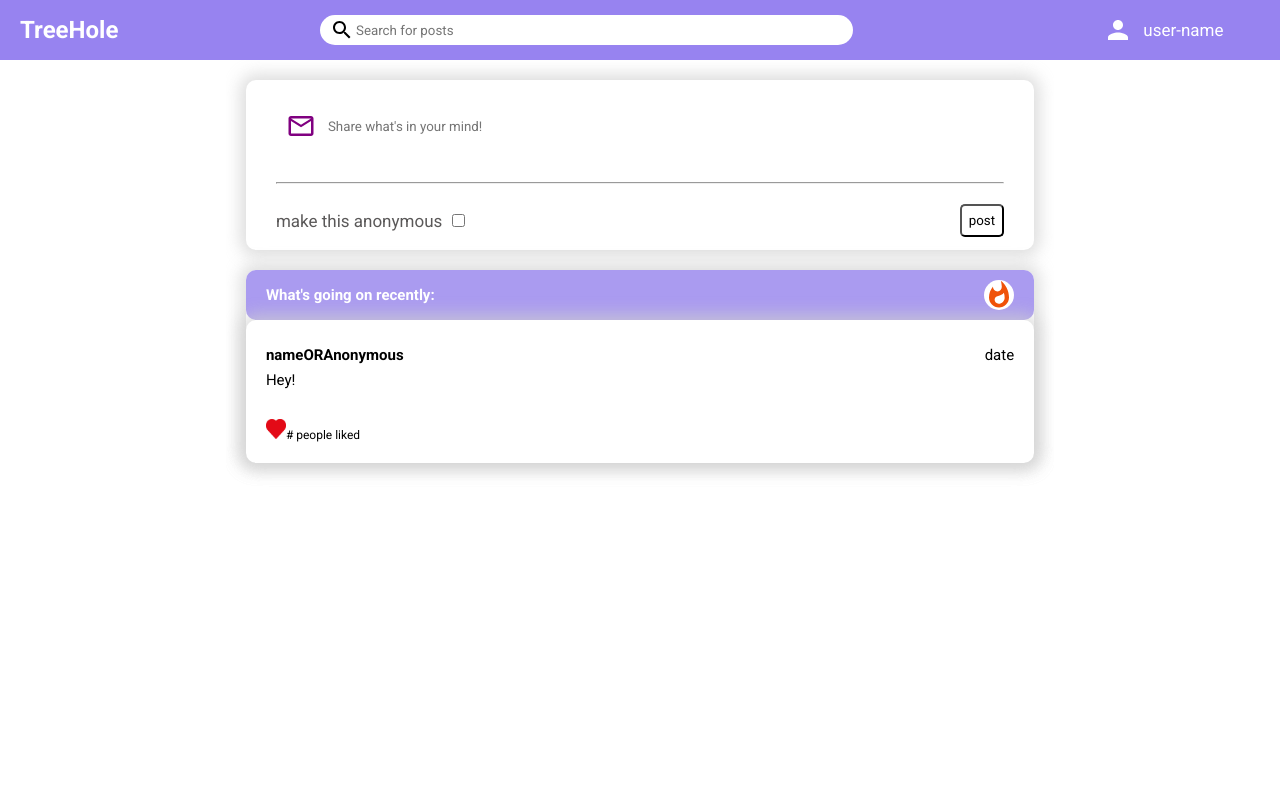
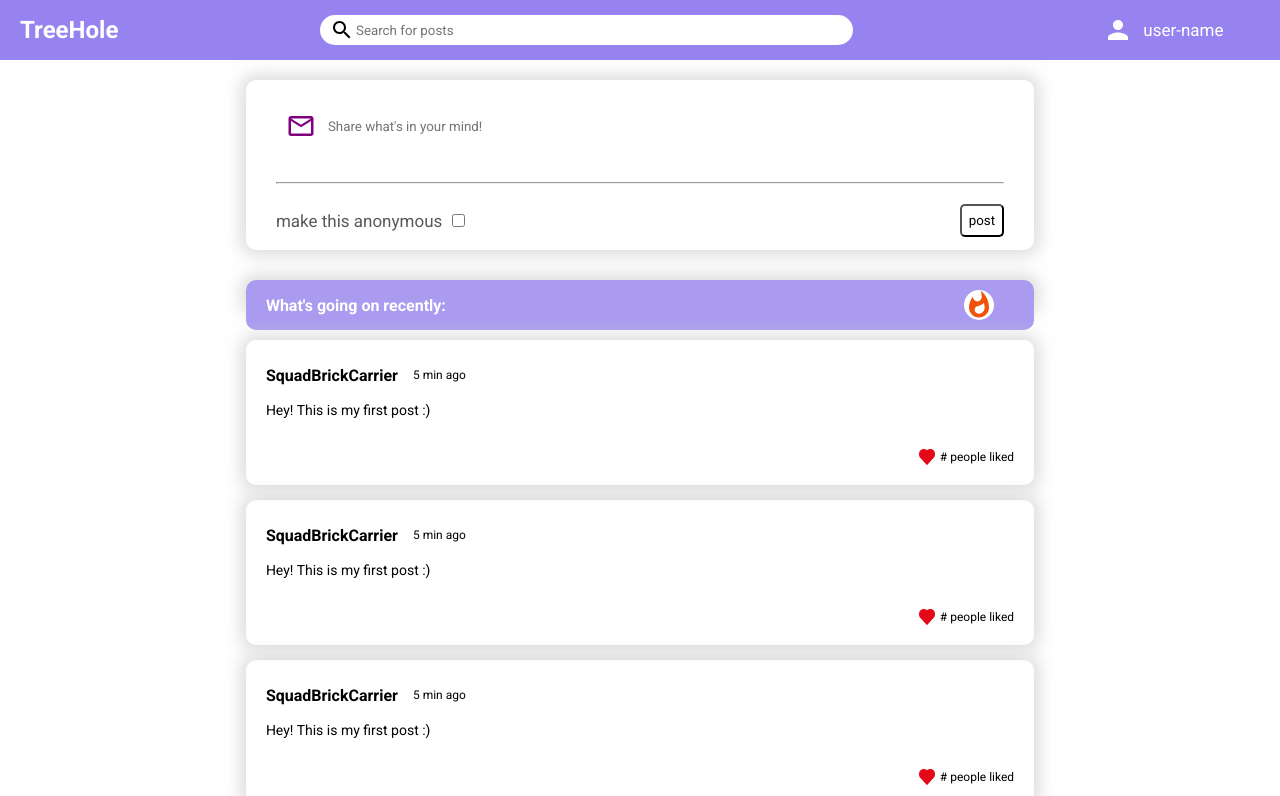
Before and after one commit to Squad-BrickCarriers/CS35L_SquadBrickCarriers-Final-Project, a React (Create React App) app: page / in a window 1280 px wide. Shown: the top 796 px of the page. Built offline with nearby package versions, Linux system fonts and the light colour scheme.

Commit message:
homepage finished

```diff
--- a/src/components/feed/Feed.jsx
+++ b/src/components/feed/Feed.jsx
@@ -1,12 +1,21 @@
 import "./feed.css"
 import Share from "../share/Share"
 import Post from "../post/Post"
+import PostPanel from "../postPanel/PostPanel"
 
 export default function Feed(){
     return(
         <div className="feed">
             <div className="feedWrapper">
                 <Share/>
+                <PostPanel/>
+                <Post/>
+                <Post/>
+                <Post/>
+                <Post/>
+                <Post/>
+                <Post/>
+                <Post/>
                 <Post/>
             </div>
         </div>
--- a/src/components/feed/feed.css
+++ b/src/components/feed/feed.css
@@ -1,7 +1,6 @@
 .feed{
     flex: 5.5;
     height: 100vh;
-    overflow-y: scroll;
 }
 
 .feedWrapper{
--- a/src/components/post/Post.jsx
+++ b/src/components/post/Post.jsx
@@ -3,19 +3,14 @@ import {Whatshot} from "@material-ui/icons"
 
 export default function Post(){
     return(
-        <div className="postPanel">
-            <div className="postPanelTop">
-                <span className="panelText">What's going on recently:</span>
-                <Whatshot className="rank"/>
-            </div>
         <div className="post">
             <div className="postWrapper">
                 <div className="postTop">
-                        <span className="postName">nameORAnonymous</span>
-                        <span className="postDate">date</span>
+                    <span className="postName">SquadBrickCarrier</span>
+                    <span className="postDate">5 min ago</span>
                 </div>
                 <div className="postCenter">
-                        <span className="postText">Hey!</span>
+                    <span className="postText">Hey! This is my first post :)</span>
                 </div>
                 <div className="postBottom">
                     <div className="postBottomLeft"></div>
@@ -28,6 +23,5 @@ export default function Post(){
                 </div>
             </div>
         </div>
-        </div>
     )
 }
--- a/src/components/post/post.css
+++ b/src/components/post/post.css
@@ -1,38 +1,3 @@
-.rank{
-    font-size: 30px !important;
-    margin-top: 10px;
-    margin-bottom: 10px;
-    margin-right: 20px;
-    cursor: pointer;
-    color:rgb(240, 82, 9);
-    background-color: white;
-    border-radius: 30px;
-}
-
-.postPanel{
-    width: 100%;
-    border-radius: 10px;
-    margin-top: 20px;
-    -webkit-box-shadow: 0px 0px 16px 6px rgba(207,207,207,0.69);
-    box-shadow: 0px 0px 16px 6px rgba(207,207,207,0.69);
-}
-
-.postPanelTop{
-    width: 100%;
-    display: flex;
-    align-items: center;
-    border-radius: 10px;
-    justify-content: space-between;
-    background-color: #aa9bf0;
-}
-
-.panelText{
-    font-size: 15px;
-    margin-left: 20px;
-    color: white;
-    font-weight: bold;
-}
-
 .postWrapper{
     padding: 20px;
 }
@@ -40,6 +5,7 @@
 .post{
     width: 100%;
     border-radius: 10px;
+    margin-top: 15px;
     -webkit-box-shadow: 0px 0px 16px 6px rgba(207,207,207,0.69);
     box-shadow: 0px 0px 16px 6px rgba(207,207,207,0.69);
 }
@@ -48,35 +14,43 @@
     height: 30px;
     display: flex;
     align-items: center;
-    justify-content: space-between;
 }
 
 .postName{
-    font-size: 15px;
+    font-size: 16px;
     font-weight: 550;
 }
 
 .postDate{
-    font-size: 15px;
+    font-size: 12px;
+    margin-left: 15px;
 }
 
 .postText{
-    font-size: 15px;
+    font-size: 14px;
+}
+
+.postCenter{
+    margin-top: 10px;
 }
 
 .postBottom{
     margin-top: 20px;
     display: flex;
     align-items: center;
+    justify-content: space-between;
 }
 
 .like{
-    width: 20px;
-    height: 20px;
+    width: 16px;
+    height: 16px;
+    margin-right: 5px;
+    cursor: pointer;
 }
 
 .postBottomRight{
     margin-top: 10px;
+    display: flex;
     align-items: center;
 }
 
--- /dev/null
+++ b/src/components/postPanel/PostPanel.jsx
@@ -0,0 +1,13 @@
+import "./postPanel.css"
+import {Whatshot} from "@material-ui/icons"
+
+export default function PostPanel(){
+    return(
+        <div className="postPanel">
+            <div className="postPanelTop">
+                <span className="panelText">What's going on recently:</span>
+                <Whatshot className="rank"/>
+            </div>
+        </div>
+    )
+}
--- /dev/null
+++ b/src/components/postPanel/postPanel.css
@@ -0,0 +1,36 @@
+.rank{
+    font-size: 30px !important;
+    margin-top: 10px;
+    margin-bottom: 10px;
+    margin-right: 40px;
+    cursor: pointer;
+    color:rgb(240, 82, 9);
+    background-color: white;
+    border-radius: 30px;
+}
+
+.postPanel{
+    width: 100%;
+    height: 30px;
+    border-radius: 10px;
+    margin-top: 20px;
+    margin-bottom: 30px;
+    -webkit-box-shadow: 0px 0px 16px 6px rgba(207,207,207,0.69);
+    box-shadow: 0px 0px 16px 6px rgba(207,207,207,0.69);
+}
+
+.postPanelTop{
+    width: 100%;
+    display: flex;
+    align-items: center;
+    border-radius: 10px;
+    justify-content: space-between;
+    background-color: #aa9bf0;
+}
+
+.panelText{
+    font-size: 16px;
+    margin-left: 20px;
+    color: white;
+    font-weight: bold;
+}
--- a/src/components/share/share.css
+++ b/src/components/share/share.css
@@ -2,6 +2,7 @@
     width: 100%;
     height: 170px;
     border-radius: 10px;
+    margin-bottom: 30px;
     background-color: white;
     -webkit-box-shadow: 0px 0px 16px 6px rgba(207,207,207,0.69);
     box-shadow: 0px 0px 16px 6px rgba(207,207,207,0.69);
--- a/src/pages/home/Home.jsx
+++ b/src/pages/home/Home.jsx
@@ -2,9 +2,6 @@ import Topbar from "../../components/topbar/Topbar";
 import Margin from "../../components/margin/Margin";
 import Feed from "../../components/feed/Feed";
 import Scrollbar from "../../components/scrollbar/Scrollbar";
-import Share from "../../components/share/Share";
-import Post from "../../components/post/Post";
-
 import "./home.css"
 
 export default function Home(){
```
Lines whose indentation alone changed are shown as unchanged.
